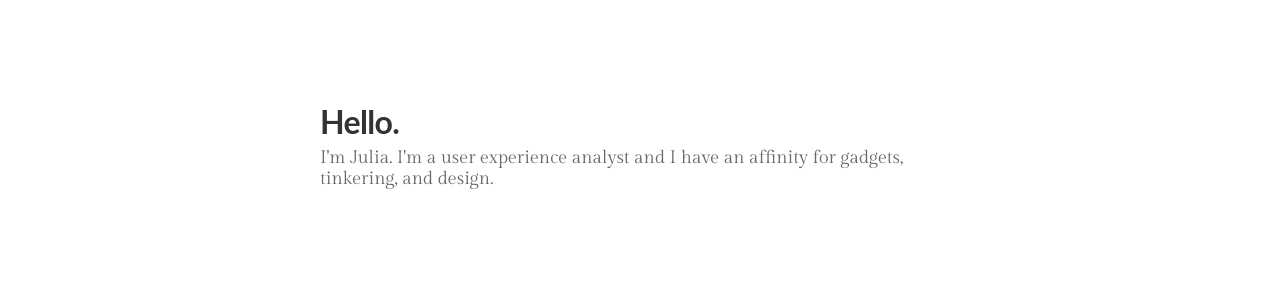
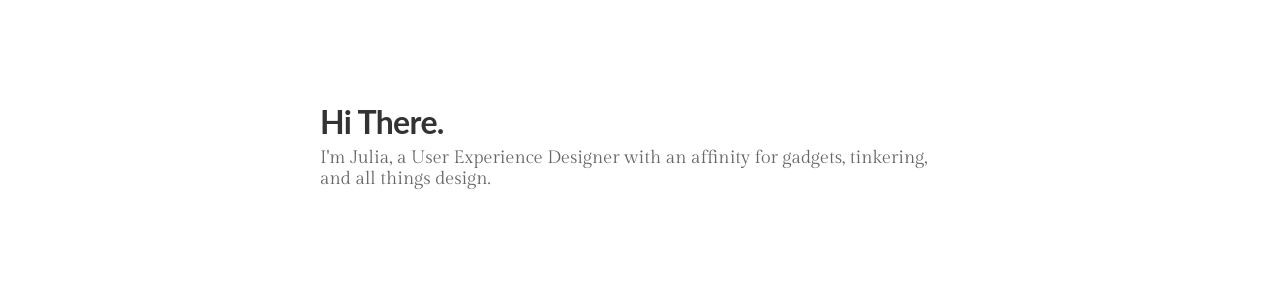
Before and after one commit to uxjulia/jekyll-blog, a Jekyll site: the page built from about.html, in a window 1280 px wide. Shown: the part 542-836 px from the top of the page. Built offline with Jekyll 4.4.1, drawn with Linux system fonts in a browser that asks for light colours; nearby versions of some CDN libraries; some web fonts are replaced; Markdown is read by kramdown in place of the engine named in the settings.

Commit message:
change about me description and edit currently reading to include snippet

```diff
--- a/about.html
+++ b/about.html
@@ -2,30 +2,11 @@
 layout: misc
 permalink: /about/
 ---
-<h2>Hello.</h2>
-I'm Julia. I'm a user experience analyst and I have an affinity for gadgets, tinkering, and design.
+<h2>Hi There.</h2>
+I'm Julia, a User Experience Designer with an affinity for gadgets, tinkering, and all things design.
 <br><br><br>
 <!-- Currently Reading -->
-
-<div class="bottom-teaser cf">
-    <div class="isLeft-misc">
-        <h5 class="index-hline"><span>CURRENTLY READING</span></h5>
-         {% for book in site.data.reading %}
-        <section class="book-title">
-            <a href="{{ book.link }}">{{ book.title }}</a>
-        </section>
-        <section class="book-author">
-            by {{ book.author }}
-        </section>
-        <section class="comments">
-            {{ book.comments }}
-            {% endfor %}
-        </section>
-    </div>
-    <div class="isRight-misc">
-        <img src="{{ site.book }}" | prepend: site.baseurl }}>
-    </div>
-</div>
+{% include reading.html %}
 
 <!-- Games -->
 <hr>
```
